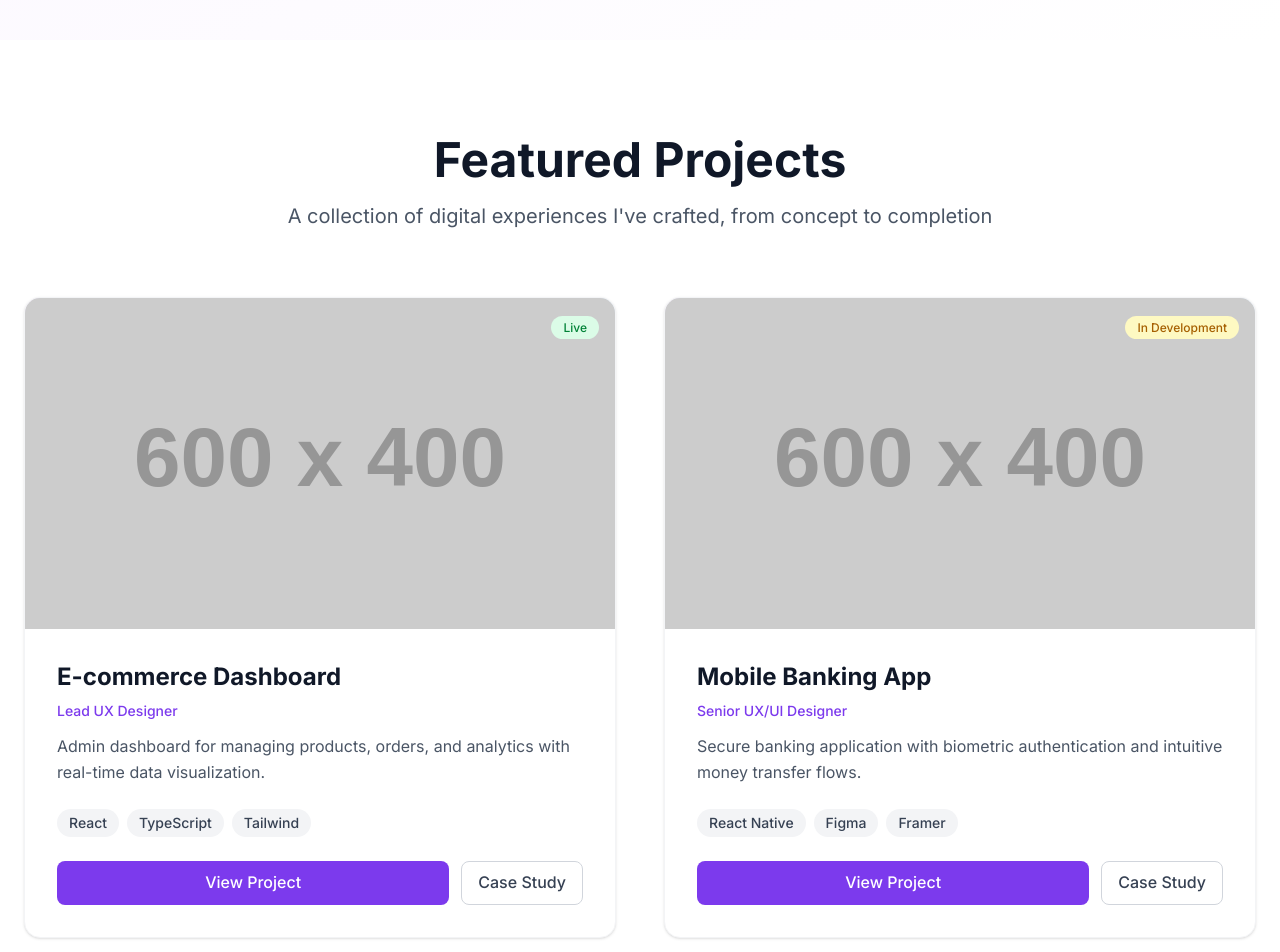
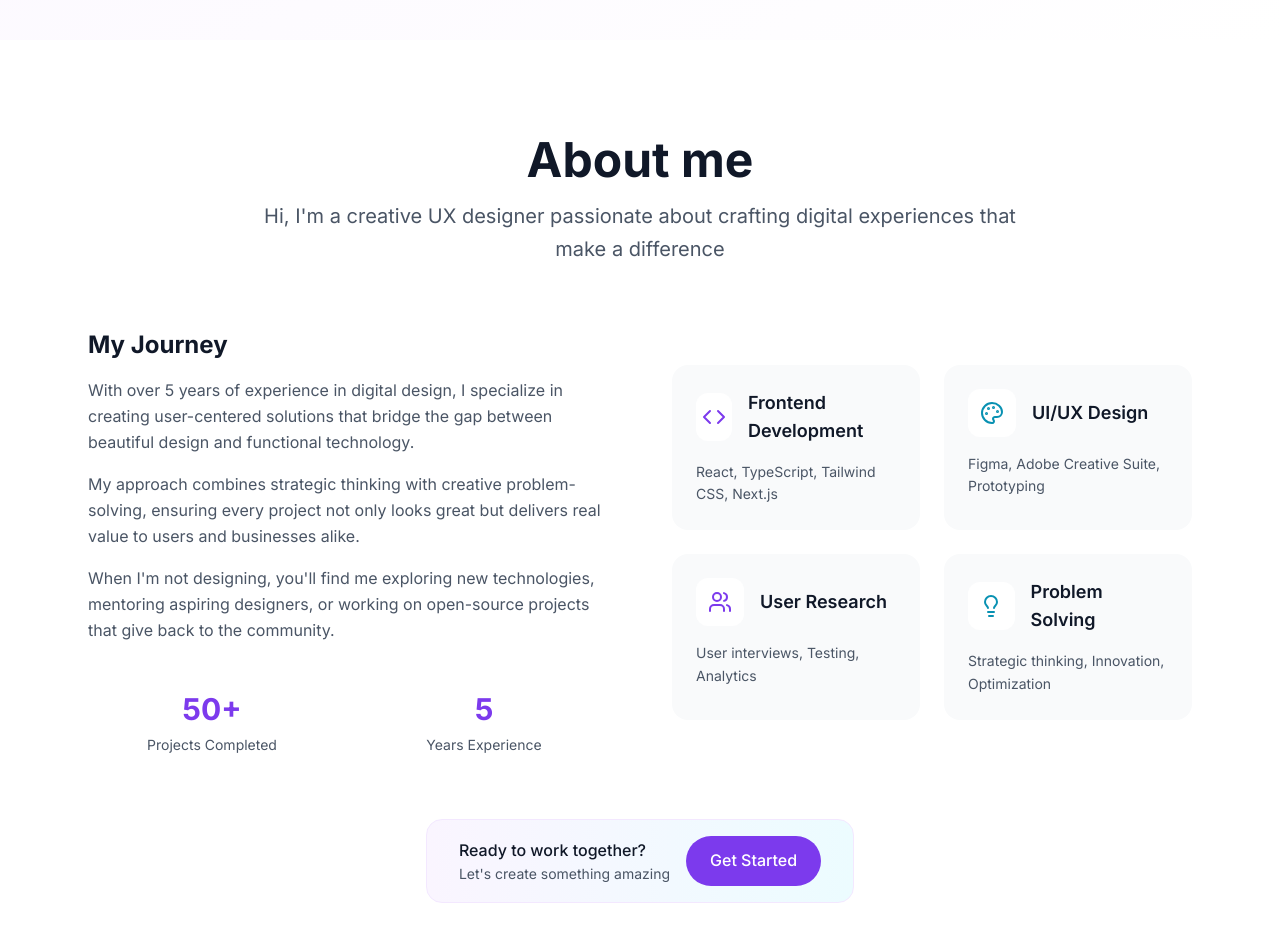
Before and after one commit to asifjirayat/modern-ux-portfolio, a React (Vite) app: page / in a window 1280 px wide. Shown: the part 760-1712 px from the top of the page. Built offline with nearby package versions, Linux system fonts and the light colour scheme.

Commit message:
Added About component. Updated About section link throughtout the App.

```diff
--- a/src/App.jsx
+++ b/src/App.jsx
@@ -1,5 +1,6 @@
 import Navigation from "./components/layouts/Navigation.jsx";
 import Hero from "./components/sections/Hero.jsx";
+import About from "./components/sections/About.jsx";
 import Projects from "./components/sections/Projects.jsx";
 import Contact from "./components/sections/Contact.jsx";
 import Footer from "./components/layouts/Footer.jsx";
@@ -9,6 +10,7 @@ const App = () => {
     <>
       <Navigation />
       <Hero id="home" />
+      <About id="about" />
       <Projects id="projects" />
       <Contact id="contact" />
       <Footer />
--- a/src/components/layouts/Footer.jsx
+++ b/src/components/layouts/Footer.jsx
@@ -5,6 +5,7 @@ const Footer = () => {
 
   const quickLinks = [
     { name: "Home", href: "#home" },
+    { name: "About", href: "#about" },
     { name: "Projects", href: "#projects" },
     { name: "Contact", href: "#contact" },
   ];
@@ -32,7 +33,7 @@ const Footer = () => {
     <footer className="bg-gray-900 text-white">
       <div className="max-w-7xl mx-auto px-6 py-16">
         {/* Main Footer Content */}
-        <div className="grid grid-cols-1 md:grid-cols-3 gap-3 mb-12">
+        <div className="grid grid-cols-1 md:grid-cols-3 gap-6 mb-12">
           {/* Brand Section */}
           <div className="md:col-span-1">
             <div className="mb-6">
@@ -47,7 +48,7 @@ const Footer = () => {
           </div>
           {/* Quick Links */}
           <div>
-            <h4 className="text-lg font-semibold mb-6">Quick Links</h4>
+            <h4 className="text-lg font-semibold mb-4">Quick Links</h4>
             <ul className="space-y-3">
               {quickLinks.map((link) => (
                 <li key={link.name}>
@@ -68,7 +69,7 @@ const Footer = () => {
 
           {/* Social Links */}
           <div>
-            <h4 className="text-lg font-semibold mb-6">Connect</h4>
+            <h4 className="text-lg font-semibold mb-4">Connect</h4>
             <ul className="space-y-3">
               {socialLinks.map((link) => (
                 <li key={link.name}>
--- a/src/components/layouts/Navigation.jsx
+++ b/src/components/layouts/Navigation.jsx
@@ -4,6 +4,14 @@ import { useEffect, useState } from "react";
 const Navigation = () => {
   const [isMenuOpen, setIsMenuOpen] = useState(false);
   const [isScrolled, setIsScrolled] = useState(false);
+
+  // Navigation Links
+  const quickLinks = [
+    { name: "Home", href: "#home" },
+    { name: "About", href: "#about" },
+    { name: "Projects", href: "#projects" },
+    { name: "Contact", href: "#contact" },
+  ];
 
   // Handle Mobile Toggle
   const handleToggleMenu = () => {
@@ -56,29 +64,19 @@ const Navigation = () => {
               Your Name
             </a>
           </div>
+
           {/* Desktop Navigation */}
           <div className="hidden md:flex items-center space-x-8">
+            {quickLinks.map((link) => (
               <a
-              href="#home"
-              onClick={(e) => handleSmoothScroll(e, "home")}
+                key={link.name}
+                href={link.href}
+                onClick={(e) => handleSmoothScroll(e, link.href.substring(1))}
                 className="text-gray-600 hover:text-primary-600 font-medium transition-colors duration-200"
               >
-              Home
+                {link.name}
               </a>
-            <a
-              href="#projects"
-              onClick={(e) => handleSmoothScroll(e, "projects")}
-              className="text-gray-600 hover:text-primary-600 font-medium transition-colors duration-200"
-            >
-              Projects
-            </a>
-            <a
-              href="#contact"
-              onClick={(e) => handleSmoothScroll(e, "contact")}
-              className="text-gray-600 hover:text-primary-600 font-medium transition-colors duration-200"
-            >
-              Contact
-            </a>
+            ))}
 
             {/* CTA Button */}
             <a
@@ -113,27 +111,16 @@ const Navigation = () => {
         >
           <div className="bg-white rounded-2xl shadow-lg border border-gray-100 py-6 px-4 mt-4">
             <div className="space-y-4">
+              {quickLinks.map((link) => (
                 <a
-                href="#home"
-                onClick={(e) => handleSmoothScroll(e, "home")}
+                  key={link.name}
+                  href={link.href}
+                  onClick={(e) => handleSmoothScroll(e, link.href.substring(1))}
                   className="block text-gray-600 hover:text-primary-600 font-medium py-2 transition-colors duration-200"
                 >
-                Home
+                  {link.name}
                 </a>
-              <a
-                href="#projects"
-                onClick={(e) => handleSmoothScroll(e, "projects")}
-                className="block text-gray-600 hover:text-primary-600 font-medium py-2 transition-colors duration-200"
-              >
-                Projects
-              </a>
-              <a
-                href="#contact"
-                onClick={(e) => handleSmoothScroll(e, "contact")}
-                className="block text-gray-600 hover:text-primary-600 font-medium py-2 transition-colors duration-200"
-              >
-                Contact
-              </a>
+              ))}
               <div className="pt-4 border-t border-gray-200">
                 <a
                   href="#contact"
--- /dev/null
+++ b/src/components/sections/About.jsx
@@ -0,0 +1,134 @@
+import { Code, Palette, Users, Lightbulb } from "lucide-react";
+import { div } from "three/tsl";
+
+const About = ({ ...rest }) => {
+  const skills = [
+    {
+      icon: Code,
+      title: "Frontend Development",
+      description: "React, TypeScript, Tailwind CSS, Next.js",
+      color: "text-primary-600",
+    },
+    {
+      icon: Palette,
+      title: "UI/UX Design",
+      description: "Figma, Adobe Creative Suite, Prototyping",
+      color: "text-accent-600",
+    },
+    {
+      icon: Users,
+      title: "User Research",
+      description: "User interviews, Testing, Analytics",
+      color: "text-primary-600",
+    },
+    {
+      icon: Lightbulb,
+      title: "Problem Solving",
+      description: "Strategic thinking, Innovation, Optimization",
+      color: "text-accent-600",
+    },
+  ];
+
+  return (
+    <section className="py-16 md:py-24 bg-white" {...rest}>
+      <div className="max-w-6xl mx-auto px-6">
+        {/* Section header */}
+        <div className="text-center mb-16">
+          <h2 className="text-3xl md:text-5xl font-bold mb-4 text-gray-900">
+            About me
+          </h2>
+          <p className="text-lg md:text-xl text-gray-600 max-w-3xl mx-auto leading-relaxed">
+            Hi, I'm a creative UX designer passionate about crafting digital
+            experiences that make a difference
+          </p>
+        </div>
+
+        <div className="grid lg:grid-cols-2 gap-12 lg:gap-16 items-center">
+          {/* Left Column - Personal Journey */}
+          <div className="space-y-6">
+            <div>
+              <h3 className="text-2xl font-bold text-gray-900 mb-4">
+                My Journey
+              </h3>
+              <div className="space-y-4 text-gray-600 leading-relaxed">
+                <p>
+                  With over 5 years of experience in digital design, I
+                  specialize in creating user-centered solutions that bridge the
+                  gap between beautiful design and functional technology.
+                </p>
+                <p>
+                  My approach combines strategic thinking with creative
+                  problem-solving, ensuring every project not only looks great
+                  but delivers real value to users and businesses alike.
+                </p>
+                <p>
+                  When I'm not designing, you'll find me exploring new
+                  technologies, mentoring aspiring designers, or working on
+                  open-source projects that give back to the community.
+                </p>
+              </div>
+            </div>
+            {/* Stats */}
+            <div className="grid grid-cols-2 gap-6 pt-6">
+              <div className="text-center">
+                <div className="text-3xl font-bold text-primary-600 mb-2">
+                  50+
+                </div>
+                <div className="text-sm text-gray-600">Projects Completed</div>
+              </div>
+              <div className="text-center">
+                <div className="text-3xl font-bold text-primary-600 mb-2">
+                  5
+                </div>
+                <div className="text-sm text-gray-600">Years Experience</div>
+              </div>
+            </div>
+          </div>
+          {/* Right Colunmn - Skills Grid */}
+          <div className="grid grid-cols-1 sm:grid-cols-2 gap-6">
+            {skills.map((skill, index) => {
+              const Icon = skill.icon;
+              return (
+                <div
+                  key={index}
+                  className="bg-gray-50 rounded-2xl p-6 hover:bg-white hover:shadow-lg transition-all duration-300 group"
+                >
+                  <div className="flex items-center gap-4 mb-4">
+                    <div className="w-12 h-12 bg-white rounded-xl flex items-center justify-center group-hover:scale-110 transition-transform duration-300">
+                      <Icon className={`w-6 h-6 ${skill.color}`} />
+                    </div>
+                    <h4 className="text-lg font-semibold text-gray-900">
+                      {skill.title}
+                    </h4>
+                  </div>
+                  <p className="text-gray-600 text-sm leading-relaxed">
+                    {skill.description}
+                  </p>
+                </div>
+              );
+            })}
+          </div>
+        </div>
+
+        {/* Bottom CTA */}
+        <div className="text-center mt-16">
+          <div className="inline-flex items-center gap-4 px-8 py-4 bg-gradient-to-r from-primary-50 to-accent-50 rounded-2xl border border-primary-100">
+            <div className="text-left">
+              <p className="text-gray-900 font-medium">
+                Ready to work together?
+              </p>
+              <p className="text-gray-600 text-sm">
+                Let's create something amazing
+              </p>
+            </div>
+            <button className="px-6 py-3 bg-primary-600 text-white rounded-full font-medium hover:bg-primary-700 transition-colors duration-200">
+              Get Started
+            </button>
+          </div>
+        </div>
+      </div>
+    </section>
+  );
+};
+
+export default About;
--- a/src/components/sections/Hero.jsx
+++ b/src/components/sections/Hero.jsx
@@ -15,9 +15,12 @@ const Hero = ({ ...rest }) => {
           I design user-centered digital products that blend aesthetics with
           functionality.
         </p>
-        <button className="px-8 py-4 bg-primary-600 text-white rounded-full font-medium hover:bg-primary-700 focus-visible:ring-4 focus-visible:ring-primary-500/40 transition-colors">
+        <a
+          href="#projects"
+          className="px-8 py-4 bg-primary-600 text-white rounded-full font-medium hover:bg-primary-700 focus-visible:ring-4 focus-visible:ring-primary-500/40 transition-colors"
+        >
           View my work
-        </button>
+        </a>
       </div>
     </section>
   );
--- a/src/index.css
+++ b/src/index.css
@@ -9,6 +9,7 @@
   --color-primary-600: #7c3aed; /* Deep purple - hover states */
   --color-primary-700: #6d28d9; /* Rich purple - active states */
 
+  --color-accent-50: #ecfcff; /* Very Light cyan - accents */
   --color-accent-100: #cff7fe; /* Light cyan - accents */
   --color-accent-400: #22d0ee; /* Lighter cyan - accents */
   --color-accent-500: #06b6d4; /* Bright cyan - accents */
```
Lines whose indentation alone changed are shown as unchanged.
